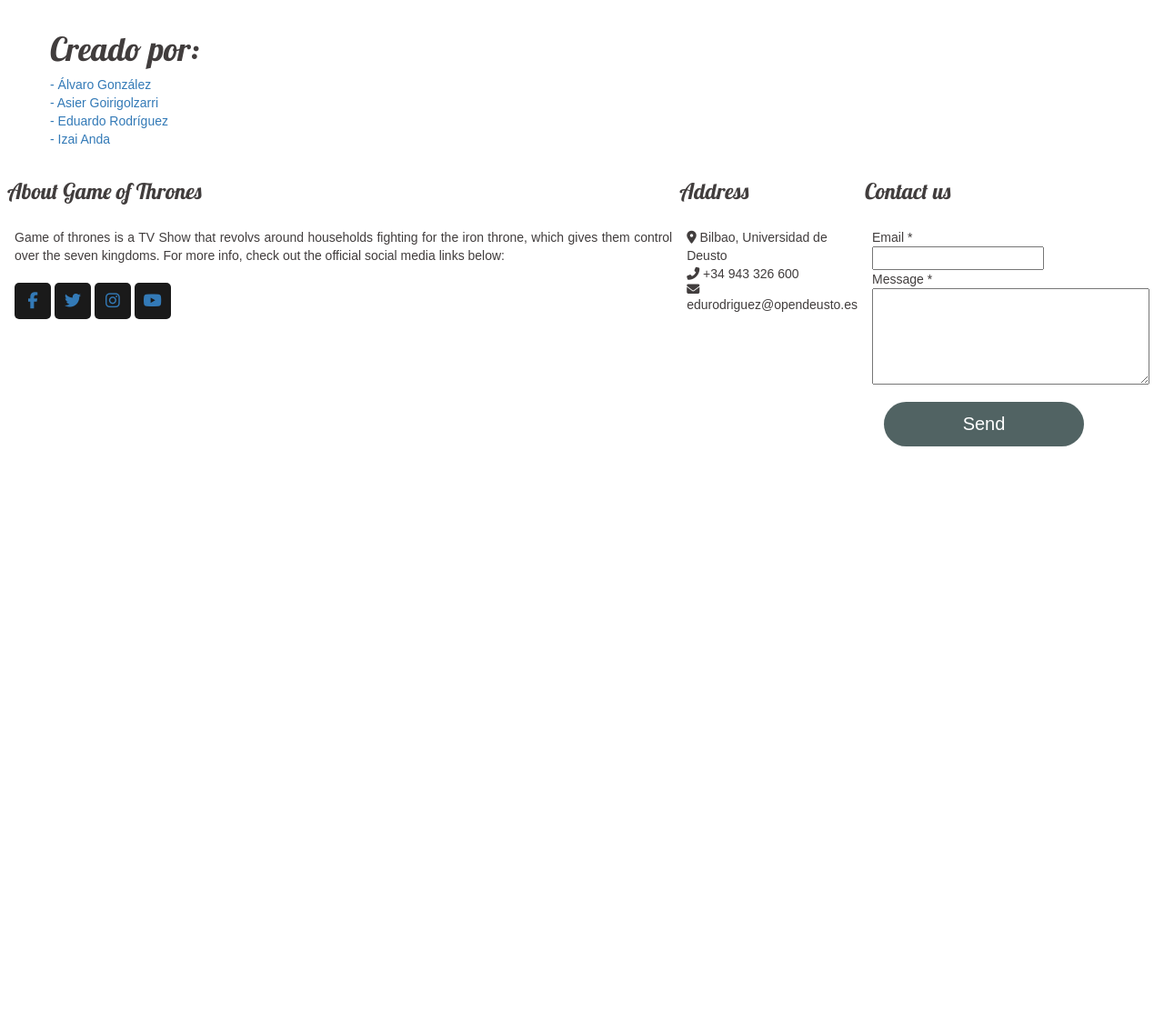
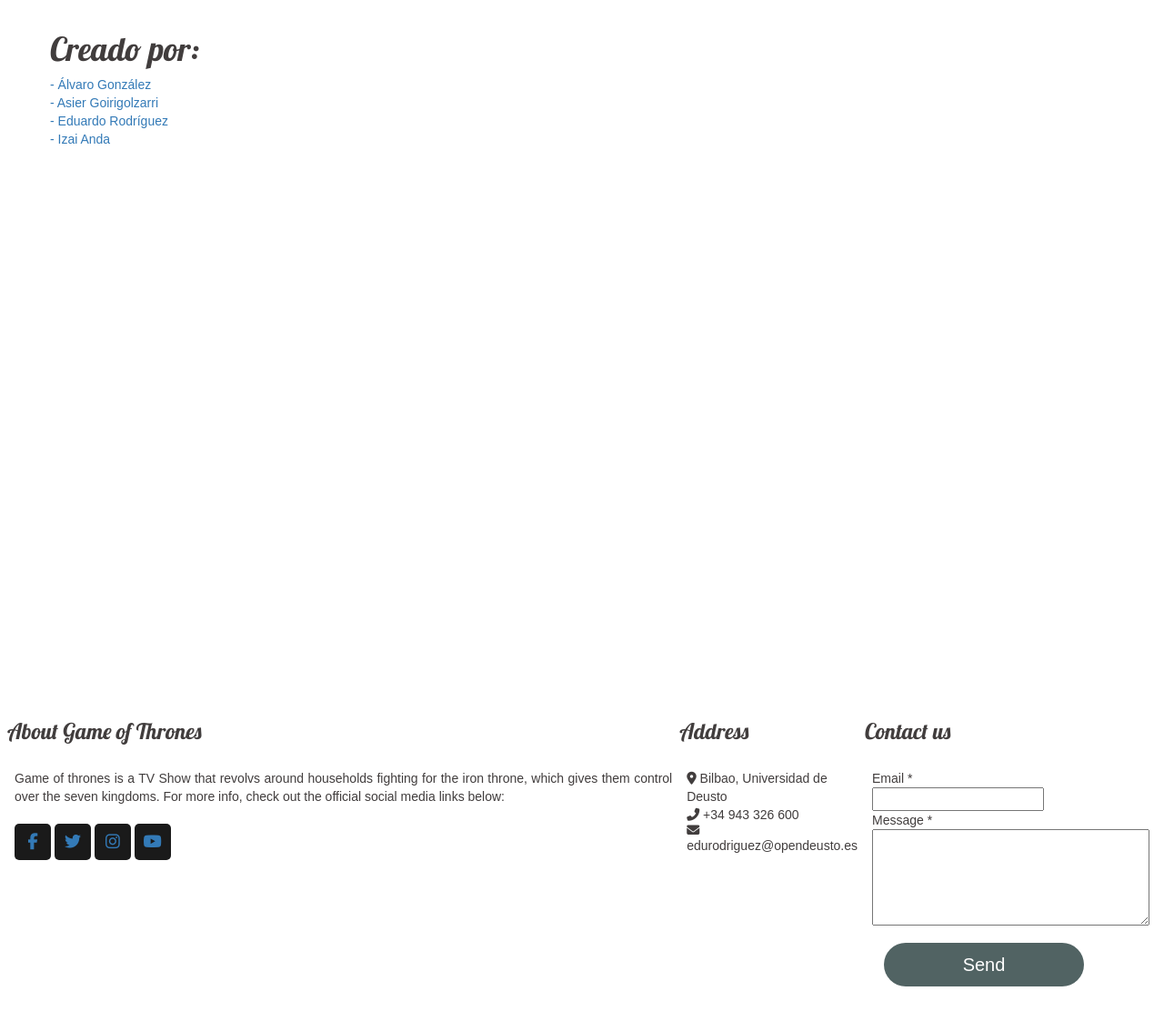
Before and after one commit to alvarogonzalez96/GoT, a Django app: page /about_us/ in a window 1280 px wide. Shown: the part 260-1394 px from the top of the page at 91% size. Before the commit the page ends 751 px from the top, so only its background shows below. Run offline with Django 3.2, Linux system fonts and the light colour scheme; some libraries are stand-ins or nearby versions.

Commit message:
footer posición arreglada

```diff
--- a/blog/static/css/blog.css
+++ b/blog/static/css/blog.css
@@ -186,11 +186,11 @@
 
 footer{
     padding: 8px;
-    position: absolute;
+    position: relative;
     bottom: 0px;
     width: 100%;
     background-color: white;
-    margin-top: 700px;
+    margin-top: 600px;
 }
 
 .main-content{
```
